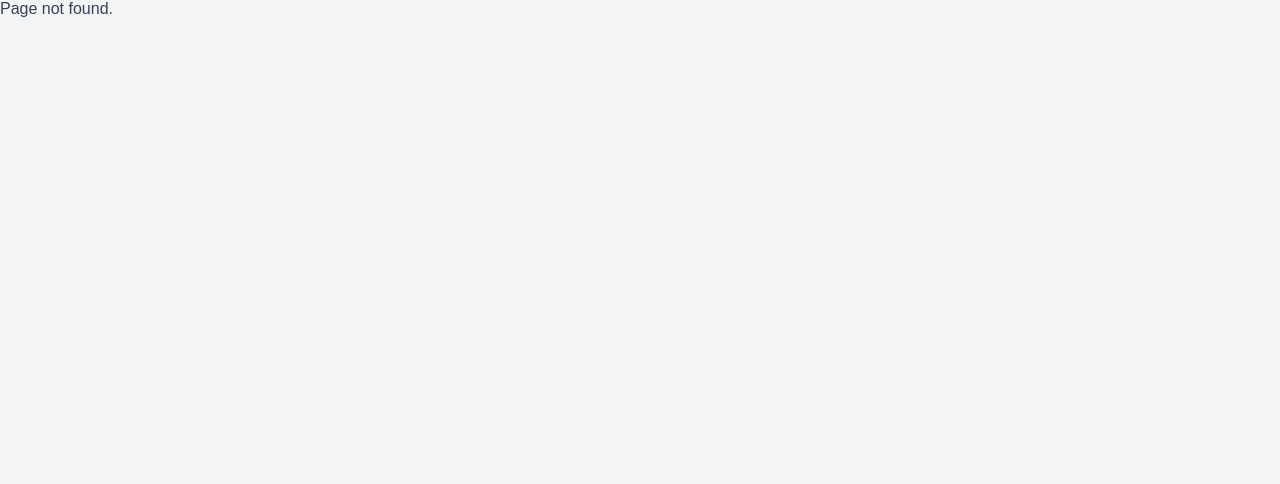
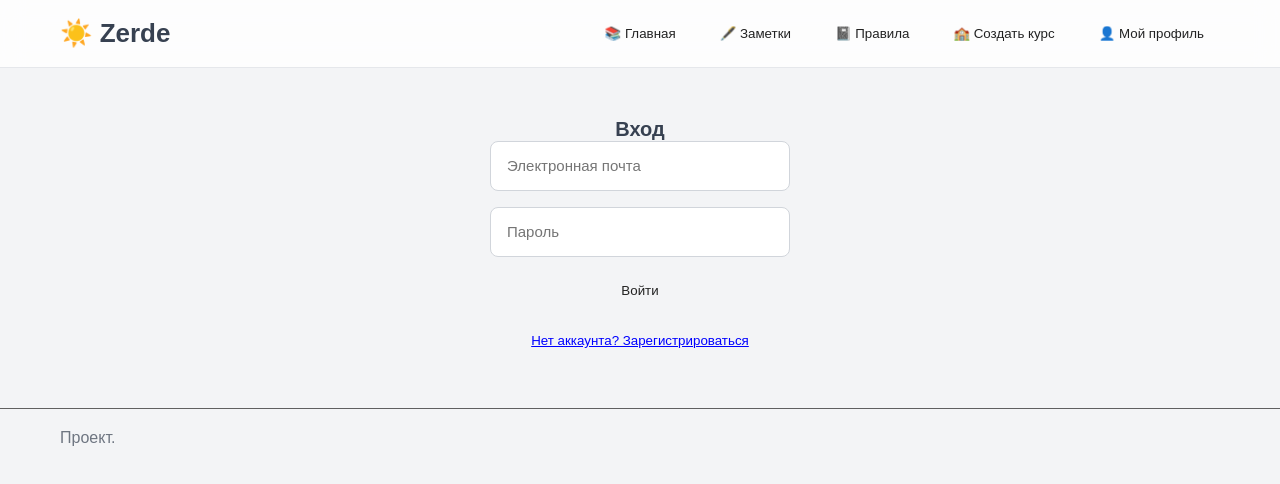
Before and after one commit to shlekht/edu-platform-frontend, a React (Vite) app: page /#/profile in a window 1280 px wide. Before the commit this address had no page. Shown: the top 484 px of the page. Built offline with nearby package versions, Linux system fonts and the light colour scheme.

Commit message:
register and login logic

```diff
--- a/src/app/providers/UserProvider.jsx
+++ b/src/app/providers/UserProvider.jsx
@@ -1,6 +1,6 @@
 import { useState, useEffect } from 'react';
 import { UserContext } from '../../entities/user/model/userContext';
-import { apiClient } from '../../shared/api/client';
+import { loginUser, getMe } from '../../entities/user/api';
 
 export const UserProvider = ({ children }) => {
   const [user, setUser] = useState(null);
@@ -8,21 +8,10 @@ export const UserProvider = ({ children }) => {
 
 
   const login = async (username, password) => {
-
-    const formData = new FormData();
-    formData.append('username', username);
-    formData.append('password', password);
-
-    const response = await apiClient.post('/token', formData, {
-      headers: { 'Content-Type': 'multipart/form-data' }
-    });
-
-    const { access_token } = response.data;
-    localStorage.setItem('token', access_token);
-
-
-    const userResponse = await apiClient.get('/user/me');
-    setUser(userResponse.data);
+    const data = await loginUser({ username, password });
+    localStorage.setItem('token', data.access_token);
+    const userData = await getMe();
+    setUser(userData);
   };
 
   const logout = () => {
@@ -31,19 +20,16 @@ export const UserProvider = ({ children }) => {
   };
 
   useEffect(() => {
-
     const token = localStorage.getItem('token');
-
     if (token) {
-    apiClient.get('/user/me')
-      .then((res) => setUser(res.data))
+      getMe()
+        .then((userData) => setUser(userData))
         .catch(() => logout())
         .finally(() => setLoading(false));
     } else {
-    setTimeout(() => setLoading(false), 0);
+      setLoading(false);
     }
   }, []);
-
 
   return (
     <UserContext.Provider value={{ user, login, logout, loading }}>
--- a/src/app/routes/routes.jsx
+++ b/src/app/routes/routes.jsx
@@ -9,7 +9,7 @@ const AppRoutes = () => {
     const navigationRoutes = [
         {path: "/", element: <HomePage/>},
         {path: "/courses/:type/:id", element: <CoursePage />},
-        {path: "/profile/:id", element: <ProfilePage/>},
+        {path: "/profile/", element: <ProfilePage/>},
         {path: "/notes", element: <NotesPage />},
         {path: "/create-course", element: <CreateCoursePage/>},
         {path: "*", element: <div> Page not found. </div>},
--- /dev/null
+++ b/src/entities/user/api.js
@@ -0,0 +1,25 @@
+import { apiClient } from '../../shared/api/client';
+
+
+export const registerUser = async (userData) => {
+  const response = await apiClient.post('auth/register', userData);
+  return response.data;
+};
+
+
+export const loginUser = async ({ username, password }) => {
+  const formData = new FormData();
+  formData.append('username', username);
+  formData.append('password', password);
+    console.log('Отправляем на сервер:', { username, password });
+  const response = await apiClient.post('auth/token', formData, {
+    headers: { 'Content-Type': 'multipart/form-data' }
+  });
+  return response.data;
+};
+
+
+export const getMe = async () => {
+  const response = await apiClient.get('user/me');
+  return response.data;
+};
--- a/src/pages/ProfilePage/ProfilePage.jsx
+++ b/src/pages/ProfilePage/ProfilePage.jsx
@@ -1,6 +1,7 @@
 import { Container } from '../../shared/ui/Container/Container';
 import { Header } from "../../widgets/Header/Header";
 import { Footer } from "../../widgets/Footer/Footer";
+import { AuthForm } from "../../widgets/AuthForm/AuthForm";
 import { mockUsers } from '../../entities/user/model/mock';
 
 import { ProfileInfo } from '../../widgets/profile/ProfileInfo/ProfileInfo';
@@ -10,20 +11,21 @@ import { useUserContext } from '../../entities/user/model/userContext';
 
 
 export const ProfilePage = () => {
-
-  const { currentUser } = useUserContext();
-
-  if (!currentUser) {
-    return <p>Загрузка профиля или вы не авторизованы...</p>;
-  }
+  const { user } = useUserContext();
 
   return (
     <>
       <Header />
 
       <Container>
-        <ProfileInfo profileUser={currentUser} />
-        <ProfileCourses users={mockUsers} />
+        {user ? (
+          <>
+            <ProfileInfo profileUser={user} />
+            <ProfileCourses users={mockUsers} />
+          </>
+        ) : (
+          <AuthForm />
+        )}
       </Container>
 
       <Footer />
--- a/src/shared/ui/Button/Button.jsx
+++ b/src/shared/ui/Button/Button.jsx
@@ -1,8 +1,9 @@
 import styles from "./Button.module.css";
 
-export const Button = ({ children, variant = "default", onClick }) => {
+
+export const Button = ({ children, className = '', ...props }) => {
   return (
-    <button className={`${styles.button} ${styles[variant]}`} onClick={onClick}>
+    <button className={`${styles.button} ${className}`} {...props}>
       {children}
     </button>
   );
--- /dev/null
+++ b/src/shared/ui/Input/Input.jsx
@@ -0,0 +1,14 @@
+
+import styles from './Input.module.css';
+
+export const Input = ({ className, classNameWrapper, ...props }) => {
+  return (
+    <div className={`${styles.inputGroup} ${classNameWrapper || ''}`.trim()}>
+      <input
+
+        className={`${styles.input} ${className || ''}`.trim()}
+        {...props}
+      />
+    </div>
+  );
+};
--- /dev/null
+++ b/src/shared/ui/Input/Input.module.css
@@ -0,0 +1,33 @@
+.inputGroup {
+  margin-bottom: 16px;
+  display: flex;
+  flex-direction: column;
+  position: relative;
+}
+
+.input {
+  width: 100%;
+  padding: 12px 16px;
+  font-size: 15px;
+  line-height: 24px;
+  font-family: inherit;
+  color: #1f2937;
+  background-color: #ffffff;
+  border: 1px solid #d1d5db;
+  border-radius: 8px;
+  box-sizing: border-box;
+  outline: none;
+
+  /* Плавный переход для всех интерактивных состояний */
+  transition: all 0.2s ease-in-out;
+}
+
+.input:hover {
+  border-color: #9ca3af;
+}
+
+
+.input:focus {
+  border-color: #4f46e5;
+  box-shadow: 0 0 0 4px rgba(79, 70, 229, 0.15);
+}
--- /dev/null
+++ b/src/widgets/AuthForm/AuthForm.jsx
@@ -0,0 +1,106 @@
+import React, { useState } from 'react';
+import styles from './AuthForm.module.css';
+import {Button} from '../../shared/ui/Button/Button';
+import {Input} from '../../shared/ui/Input/Input';
+import { registerUser } from '../../entities/user/api';
+import { useUserContext } from '../../entities/user/model/userContext';
+
+export const AuthForm = () => {
+  const [isLogin, setIsLogin] = useState(true);
+  const [formData, setFormData] = useState({
+    email: '',
+    full_name: '',
+    password: '',
+  });
+  const [error, setError] = useState('');
+  const [loading, setLoading] = useState(false);
+  const { login } = useUserContext();
+
+  const handleChange = (e) => {
+    setFormData({ ...formData, [e.target.name]: e.target.value });
+  };
+
+  const handleSubmit = async (e) => {
+    e.preventDefault();
+    setError('');
+
+
+
+    setLoading(true);
+
+    try {
+    if (isLogin) {
+      await login(formData.email, formData.password);
+    } else {
+        await registerUser(formData);
+        alert('Регистрация прошла успешно! Теперь вы можете войти.');
+        setFormData({ email: '', full_name: '', password: '' });
+        setIsLogin(true);
+      }
+    } catch (err) {
+      setError(err.response?.data?.detail || 'Что-то пошло не так...');
+    } finally {
+      setLoading(false);
+    }
+  };
+
+  return (
+    <div className={styles.container}>
+      <h2>{isLogin ? 'Вход' : 'Регистрация'}</h2>
+
+      <form onSubmit={handleSubmit}>
+        <div className={styles.inputGroup}>
+
+
+          <Input
+            type="email"
+            name="email"
+            placeholder="Электронная почта"
+            value={formData.email}
+            onChange={handleChange}
+            required
+          />
+
+
+          {!isLogin && (
+            <Input
+              type="text"
+              name="full_name"
+              placeholder="Имя пользователя"
+              value={formData.full_name}
+              onChange={handleChange}
+              required
+            />
+          )}
+
+
+          <Input
+            type="password"
+            name="password"
+            placeholder="Пароль"
+            value={formData.password}
+            onChange={handleChange}
+            required
+          />
+
+        </div>
+
+        {error && <p className={styles.error}>{error}</p>}
+
+        <Button type="submit" disabled={loading} className={styles.submitBtn}>
+          {loading ? 'Загрузка...' : isLogin ? 'Войти' : 'Создать аккаунт'}
+        </Button>
+      </form>
+
+      <Button
+        onClick={() => {
+          setIsLogin(!isLogin);
+          setError('');
+        }}
+        className={styles.toggleBtn}
+      >
+        {isLogin ? 'Нет аккаунта? Зарегистрироваться' : 'Уже есть аккаунт? Войти'}
+      </Button>
+    </div>
+  );
+};
--- /dev/null
+++ b/src/widgets/AuthForm/AuthForm.module.css
@@ -0,0 +1,30 @@
+.container {
+  max-width: 300px;
+  margin: 50px auto;
+  text-align: center;
+}
+
+
+.error {
+  color: red;
+  font-size: 14px;
+}
+
+.submitBtn {
+  width: 100%;
+  padding: 10px;
+  cursor: pointer;
+}
+
+.submitBtn:disabled {
+  cursor: not-allowed;
+}
+
+.toggleBtn {
+  background: none;
+  border: none;
+  color: blue;
+  margin-top: 15px;
+  cursor: pointer;
+  text-decoration: underline;
+}
--- a/src/widgets/Header/Header.jsx
+++ b/src/widgets/Header/Header.jsx
@@ -22,7 +22,7 @@ export const Header = () => {
             <Button onClick={() => navigate("/notes")}>🖋️ Заметки</Button>
             <Button onClick={() => setShowRules(!showRules)}>📓 Правила </Button>
             <Button onClick={() => navigate("/create-course")}>🏫 Создать курс</Button>
-            <Button variant="primary" onClick={() => navigate("/profile/1")}>👤 Мой профиль</Button>
+            <Button variant="primary" onClick={() => navigate("/profile")}>👤 Мой профиль</Button>
           </nav>
         </div>
 
```
Also changed, not shown: src/shared/api/client.js (line endings or trailing spaces). Lines whose indentation alone changed are shown as unchanged.
